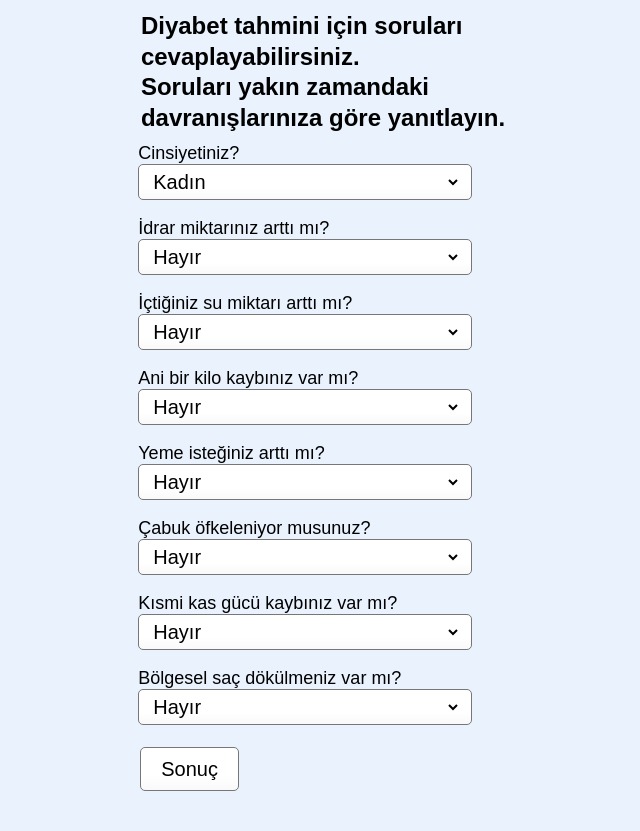
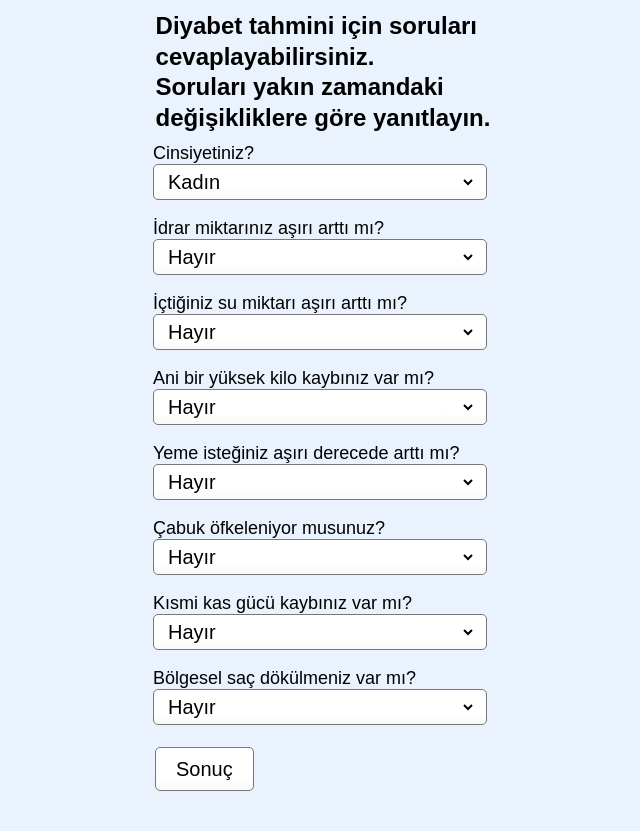
Before and after one commit to osmanbatuhansahin/diabetespred_web, a Flask app: page / in a window 1280 px wide. Shown: the top 831 px of the page, without its empty margins (317-957 px from the left). Run offline with Flask 2, Linux system fonts and the light colour scheme.

Commit message:
Add files via upload

```diff
--- a/app.py
+++ b/app.py
@@ -22,6 +22,12 @@ def ValuePredictor(to_predict_list):
     result = loaded_model.predict(to_predict)
     return result[0]
 
+def ValuePredictor2(to_predict_list):
+    to_predict = np.array(to_predict_list).reshape(1,8)
+    loaded_model = pickle.load(open("model.pkl","rb"))
+    result2 = loaded_model.predict_proba(to_predict)
+    return result2
+
 
 @app.route('/result',methods = ['POST'])
 def result():
@@ -30,13 +36,15 @@ def result():
         to_predict_list=list(to_predict_list.values())
         to_predict_list = list(map(int, to_predict_list))
         result = ValuePredictor(to_predict_list)
+        result2 = ValuePredictor2(to_predict_list)
+        result2 = result2.tolist()
+        if int(result)==1:
 
-        if int(result)==1:
-            prediction="%97 ihtimalle diyabetsin,"
+            prediction="%"+str(int(100* result2[0][1]))+" ihtimalle diyabetsin,"
             prediction2="bir doktora görünmelisin."
 
         else:
-            prediction='%97 ihtimalle sağlıklısın.'
+            prediction="%"+str(int(100* result2[0][0]))+" ihtimalle sağlıklısın."
             prediction2=""
 
         return render_template("result.html",prediction=prediction,prediction2=prediction2)
--- a/templates/index.html
+++ b/templates/index.html
@@ -5,7 +5,7 @@
     <h2>Diyabet tahmini için soruları</h2>
     <h2>cevaplayabilirsiniz.</h2>
     <h2>Soruları yakın zamandaki</h2>
-    <h2> davranışlarınıza göre yanıtlayın.</h2>
+    <h2> değişikliklere göre yanıtlayın.</h2>
     </div>
 
 <div>
@@ -21,7 +21,7 @@
 
     </div>
     <br>
-    <label for="standard-select">İdrar miktarınız arttı mı?</label>
+    <label for="standard-select">İdrar miktarınız aşırı arttı mı?</label>
     <div class="select">
     <select id="standard-select" name="Polyuria">
       <option value="0">Hayır</option>
@@ -31,7 +31,7 @@
     </div>
 
     <br>
-    <label for="standard-select">İçtiğiniz su miktarı arttı mı?</label>
+    <label for="standard-select">İçtiğiniz su miktarı aşırı arttı mı?</label>
     <div class="select">
     <select id="standard-select" name="Polydipsia">
       <option value="0">Hayır</option>
@@ -41,7 +41,7 @@
     </div>
 
     <br>
-    <label for="standard-select">Ani bir kilo kaybınız var mı?</label>
+    <label for="standard-select">Ani bir yüksek kilo kaybınız var mı?</label>
     <div class="select">
     <select id="standard-select" name="sudden weight loss">
       <option value="0">Hayır</option>
@@ -51,7 +51,7 @@
     </div>
 
     <br>
-    <label for="standard-select">Yeme isteğiniz arttı mı?</label>
+    <label for="standard-select">Yeme isteğiniz aşırı derecede arttı mı?</label>
     <div class="select">
     <select id="standard-select" name="Polyphagia">
       <option value="0">Hayır</option>
--- a/templates/result.html
+++ b/templates/result.html
@@ -10,6 +10,8 @@
        Stage Diabetes Risk Predictionveri seti ile oluşturduk.<br>
        <br>
        chi2 fonksiyonu ile en önemli 8 özelliği seçtik.<br>
+       Gözlemlerin sınıflara ait olma olasılıklarını<br>
+       predict_proba fonksiyonu ile elde ettik.<br>
        Random Forest algoritması ile oluşturduğumuz modelin<br>
        performans metrikleri şöyledir:
 
```
